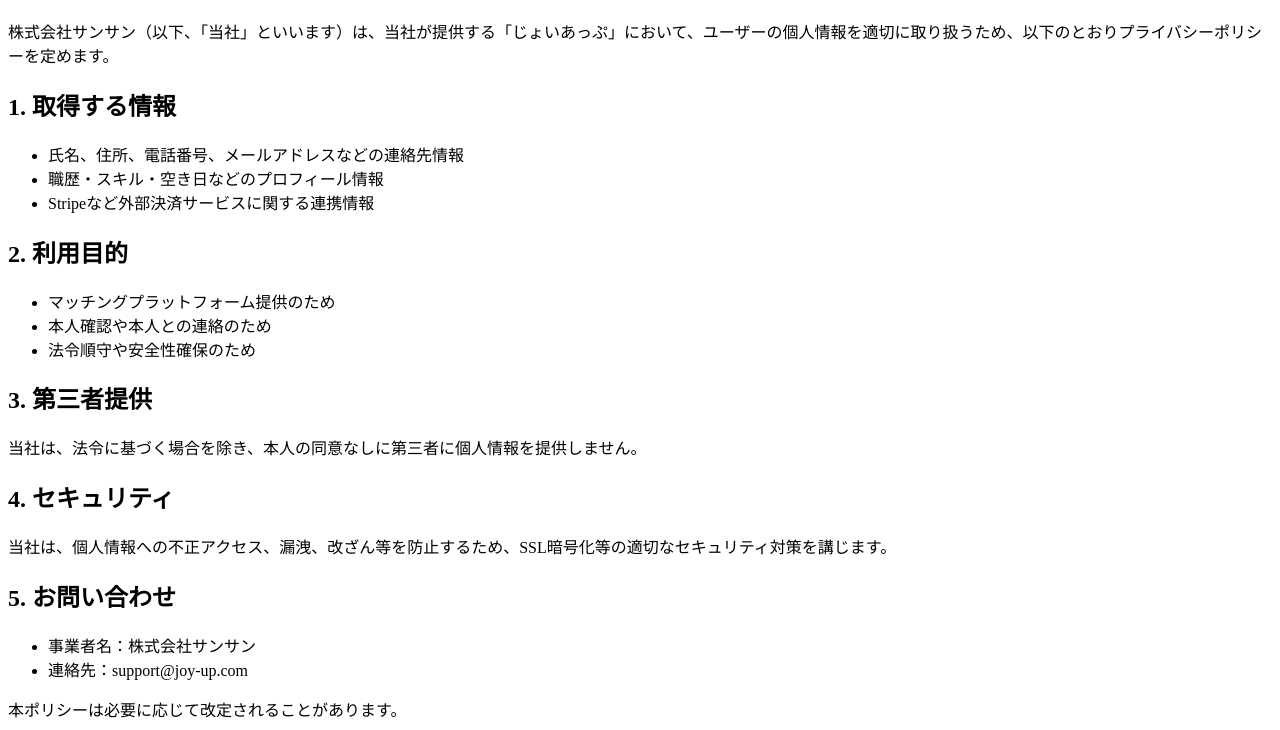
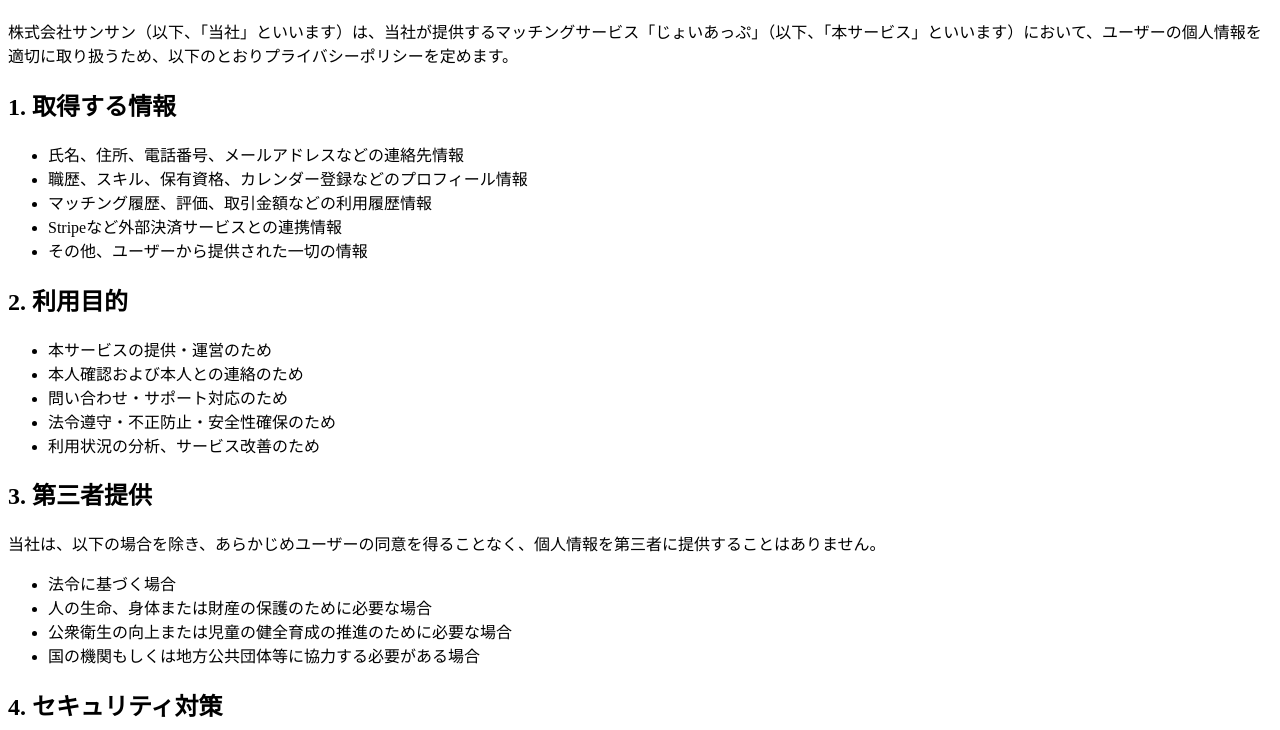
Before and after one commit to SUNSUNSUN333/joyup-comingsoon, a plain HTML site: page privacy.html in a window 1280 px wide. Shown: the part 70-800 px from the top of the page. Drawn offline with Linux system fonts and the light colour scheme.

Commit message:
Update privacy.html

```diff
--- a/privacy.html
+++ b/privacy.html
@@ -2,38 +2,62 @@
 <html lang="ja">
 <head>
   <meta charset="UTF-8" />
+  <meta name="viewport" content="width=device-width, initial-scale=1.0" />
   <title>プライバシーポリシー | じょいあっぷ</title>
 </head>
 <body>
   <h1>プライバシーポリシー</h1>
-  <p>株式会社サンサン（以下、「当社」といいます）は、当社が提供する「じょいあっぷ」において、ユーザーの個人情報を適切に取り扱うため、以下のとおりプライバシーポリシーを定めます。</p>
+  <p>
+    株式会社サンサン（以下、「当社」といいます）は、当社が提供するマッチングサービス「じょいあっぷ」（以下、「本サービス」といいます）において、ユーザーの個人情報を適切に取り扱うため、以下のとおりプライバシーポリシーを定めます。
+  </p>
 
   <h2>1. 取得する情報</h2>
   <ul>
     <li>氏名、住所、電話番号、メールアドレスなどの連絡先情報</li>
-    <li>職歴・スキル・空き日などのプロフィール情報</li>
-    <li>Stripeなど外部決済サービスに関する連携情報</li>
+    <li>職歴、スキル、保有資格、カレンダー登録などのプロフィール情報</li>
+    <li>マッチング履歴、評価、取引金額などの利用履歴情報</li>
+    <li>Stripeなど外部決済サービスとの連携情報</li>
+    <li>その他、ユーザーから提供された一切の情報</li>
   </ul>
 
   <h2>2. 利用目的</h2>
   <ul>
-    <li>マッチングプラットフォーム提供のため</li>
-    <li>本人確認や本人との連絡のため</li>
-    <li>法令順守や安全性確保のため</li>
+    <li>本サービスの提供・運営のため</li>
+    <li>本人確認および本人との連絡のため</li>
+    <li>問い合わせ・サポート対応のため</li>
+    <li>法令遵守・不正防止・安全性確保のため</li>
+    <li>利用状況の分析、サービス改善のため</li>
   </ul>
 
   <h2>3. 第三者提供</h2>
-  <p>当社は、法令に基づく場合を除き、本人の同意なしに第三者に個人情報を提供しません。</p>
+  <p>
+    当社は、以下の場合を除き、あらかじめユーザーの同意を得ることなく、個人情報を第三者に提供することはありません。
+  </p>
+  <ul>
+    <li>法令に基づく場合</li>
+    <li>人の生命、身体または財産の保護のために必要な場合</li>
+    <li>公衆衛生の向上または児童の健全育成の推進のために必要な場合</li>
+    <li>国の機関もしくは地方公共団体等に協力する必要がある場合</li>
+  </ul>
 
-  <h2>4. セキュリティ</h2>
-  <p>当社は、個人情報への不正アクセス、漏洩、改ざん等を防止するため、SSL暗号化等の適切なセキュリティ対策を講じます。</p>
+  <h2>4. セキュリティ対策</h2>
+  <p>
+    当社は、個人情報への不正アクセス、漏洩、滅失、改ざんなどを防止するため、SSL暗号化通信の採用やアクセス権限の管理など、技術的・組織的な適切なセキュリティ対策を講じます。
+  </p>
 
-  <h2>5. お問い合わせ</h2>
+  <h2>5. 開示・訂正・削除等の請求</h2>
+  <p>
+    ユーザーは、当社に対して自身の個人情報の開示、訂正、追加、削除、利用停止等を求めることができます。ご希望の場合は、下記お問い合わせ先までご連絡ください。
+  </p>
+
+  <h2>6. お問い合わせ</h2>
   <ul>
     <li>事業者名：株式会社サンサン</li>
-    <li>連絡先：support@joy-up.com</li>
+    <li>所在地：〒206-0802 東京都稲城市東長沼1339 サンリバー6-303</li>
+    <li>電話番号：042-379-8623</li>
+    <li>メールアドレス：support@joy-up.com</li>
   </ul>
 
-  <p>本ポリシーは必要に応じて改定されることがあります。</p>
+  <p>本ポリシーは、法令の改正やサービス内容の変更に応じて、予告なく改定されることがあります。</p>
 </body>
 </html>
```
